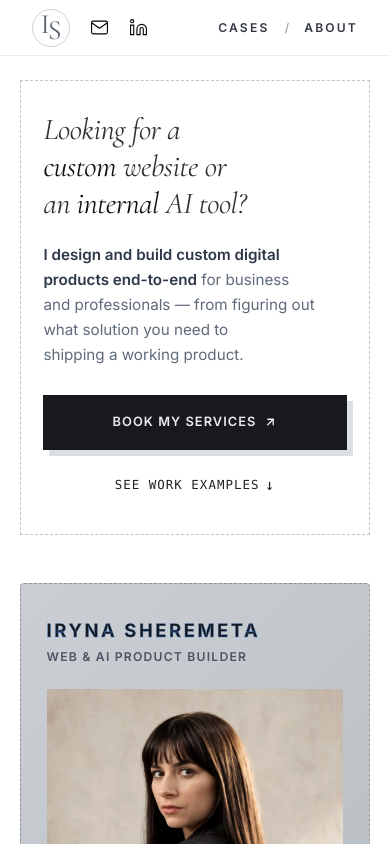
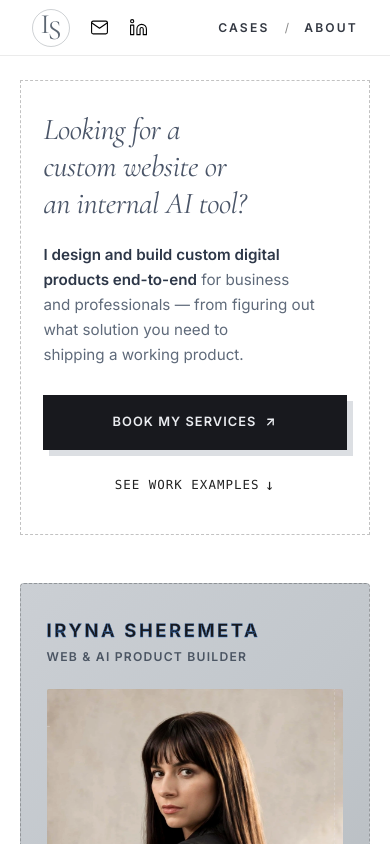
Before and after one commit to Irene2828/porfoliojuly, a Next.js app: page / in a window 390 px wide. Shown: the top 844 px of the page. Built offline with nearby package versions, Linux system fonts and the light colour scheme; no server answers; the database is empty; a web font is replaced by a local one.

Commit message:
Lighten base hero headline text color to slate charcoal #4a5568

```diff
--- a/src/app/index.css
+++ b/src/app/index.css
@@ -334,8 +334,8 @@ h1, h2, h3, h4, h5, h6 {
     font-weight: 500 !important;
     font-style: italic !important;
     letter-spacing: -0.015em !important;
-    color: #333333 !important;
-    -webkit-text-fill-color: #333333 !important;
+    color: #4a5568 !important;
+    -webkit-text-fill-color: #4a5568 !important;
     -webkit-text-stroke: 0px transparent !important;
   }
 }
@@ -349,8 +349,8 @@ h1, h2, h3, h4, h5, h6 {
     font-style: italic !important;
     letter-spacing: -0.015em !important;
     line-height: 1.22 !important;
-    color: #333333 !important;
-    -webkit-text-fill-color: #333333 !important;
+    color: #4a5568 !important;
+    -webkit-text-fill-color: #4a5568 !important;
     -webkit-text-stroke: 0px transparent !important;
     text-align: left !important;
   }
@@ -580,8 +580,8 @@ h1, h2, h3, h4, h5, h6 {
 .v2-theme .word-custom,
 .word-custom {
   display: inline-block;
-  color: #121212 !important;
-  -webkit-text-fill-color: #121212 !important;
+  color: #4a5568 !important;
+  -webkit-text-fill-color: #4a5568 !important;
   text-decoration: none !important;
   text-decoration-color: transparent !important;
   text-decoration-thickness: 1.5px !important;
@@ -598,15 +598,15 @@ h1, h2, h3, h4, h5, h6 {
 
 @keyframes internalPulse {
   0% { transform: scale(1); }
-  50% { transform: scale(1.08); color: #121212; -webkit-text-fill-color: #121212; }
+  50% { transform: scale(1.08); color: #3b7ac8; -webkit-text-fill-color: #3b7ac8; }
   100% { transform: scale(1); }
 }
 
 .v2-theme .word-internal,
 .word-internal {
   display: inline-block;
-  color: #121212 !important;
-  -webkit-text-fill-color: #121212 !important;
+  color: #4a5568 !important;
+  -webkit-text-fill-color: #4a5568 !important;
   text-decoration: none !important;
   text-decoration-color: transparent !important;
   text-decoration-thickness: 1.5px !important;
--- a/src/app/v2/components/HeroV2.tsx
+++ b/src/app/v2/components/HeroV2.tsx
@@ -26,7 +26,7 @@ export default function HeroV2() {
                 className="hero-text"
                 style={{ transform: 'translateY(-0.4rem)' }}
               >
-                <h1 className="title-serif hero-statement hero-statement-anim" style={{ fontFamily: "var(--font-serif)", fontSize: 'clamp(49.8px, 6.12vw, 54.8px)', color: '#333333', WebkitTextFillColor: '#333333', WebkitTextStroke: '0px transparent', fontWeight: 500, fontStyle: 'normal', marginTop: '0.6rem', textTransform: 'none', letterSpacing: '-0.005em' }}>
+                <h1 className="title-serif hero-statement hero-statement-anim" style={{ fontFamily: "var(--font-serif)", fontSize: 'clamp(49.8px, 6.12vw, 54.8px)', color: '#4a5568', WebkitTextFillColor: '#4a5568', WebkitTextStroke: '0px transparent', fontWeight: 500, fontStyle: 'normal', marginTop: '0.6rem', textTransform: 'none', letterSpacing: '-0.005em' }}>
                   Looking for a <span className="br-mobile"><br /></span><span className="premium-hover"><span className="word-custom">custom</span></span> <span className="premium-hover">website</span> <span className="br-desktop"><br /></span>or <span className="br-mobile"><br /></span>an <span className="premium-hover"><span className="word-internal">internal</span> AI tool</span>?
                 </h1>
                 <p className="hero-frame-paragraph hero-paragraph-anim" style={{ marginTop: '1.7rem', fontSize: '1.10rem', lineHeight: '1.75', color: '#4a5568', maxWidth: '100%', fontWeight: 400 }}>
```
